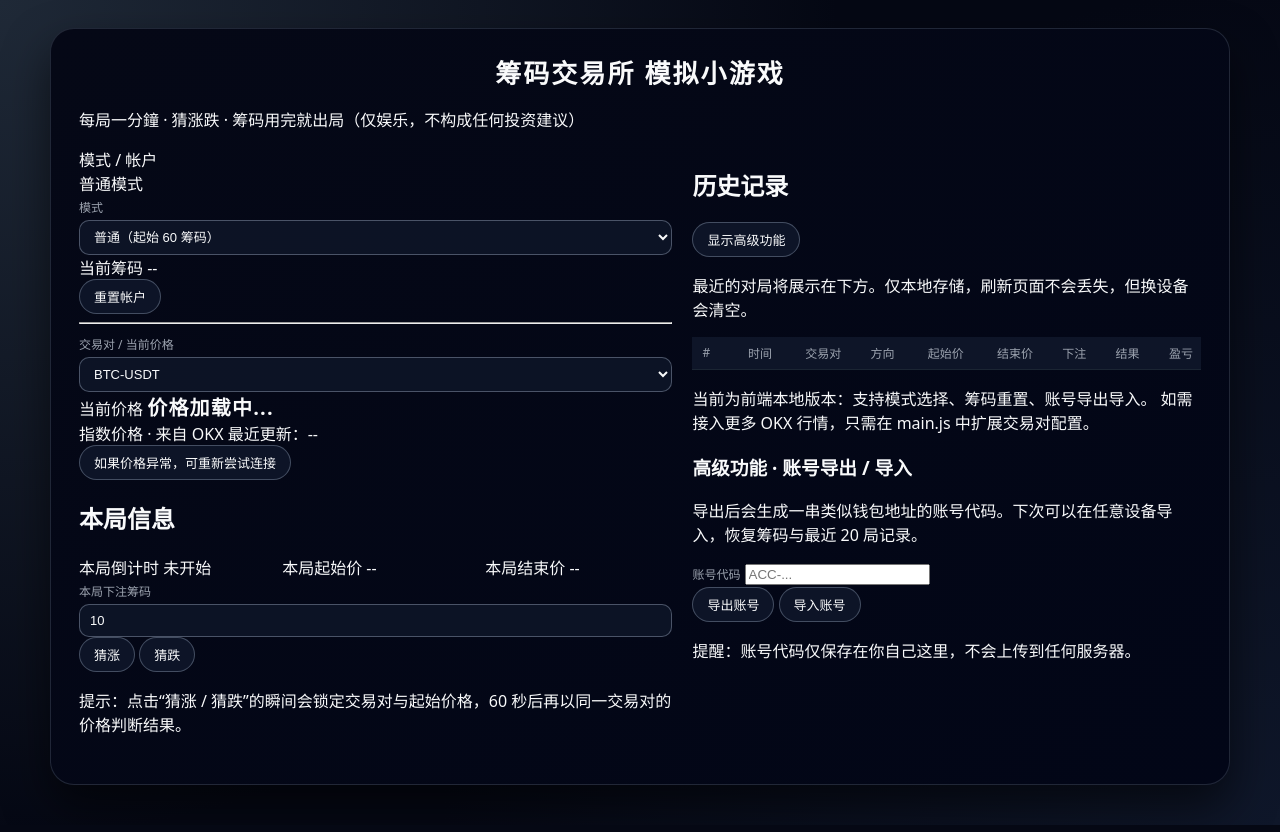
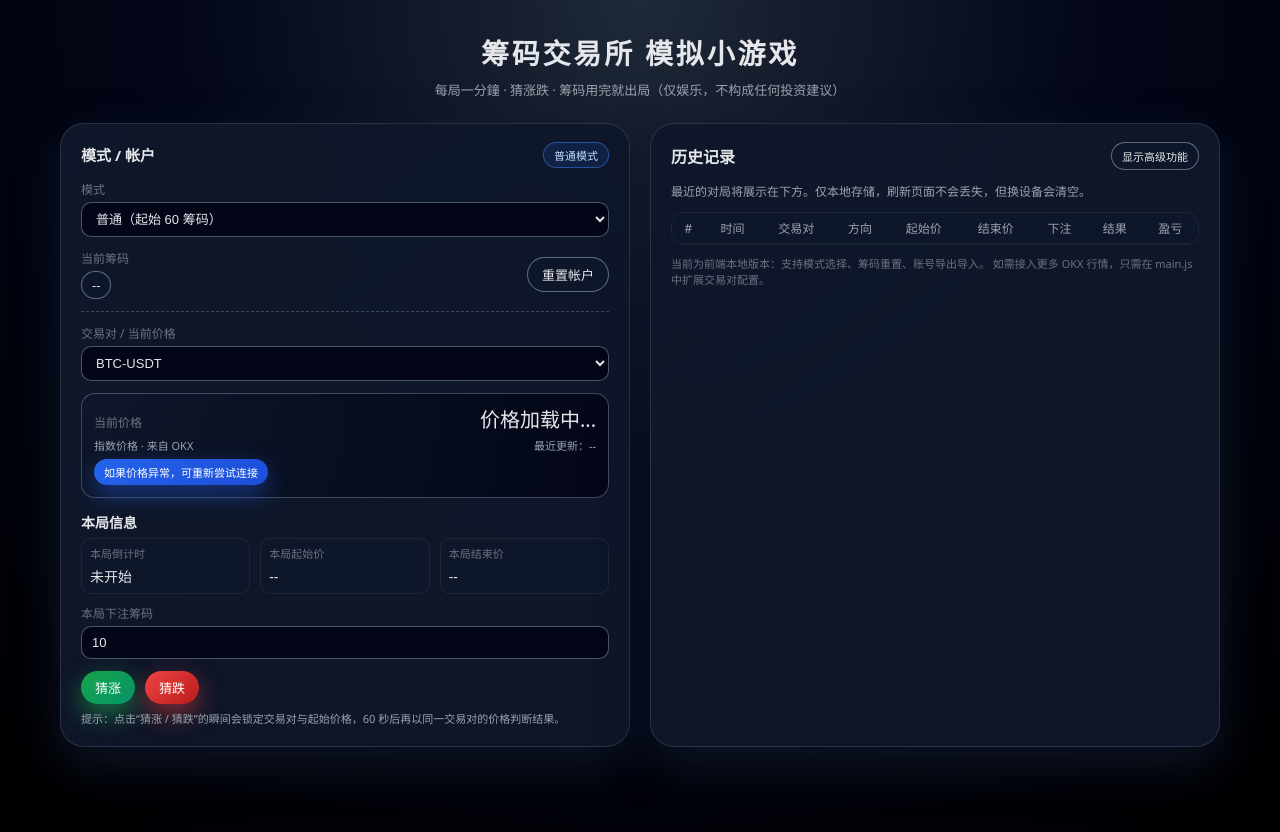
Before and after one commit to jihong0726/rocket-predict-game, a plain HTML site: page index.html in a window 1280 px wide. Drawn offline with Linux system fonts and the light colour scheme.

Commit message:
Update style.css

```diff
--- a/style.css
+++ b/style.css
@@ -1,510 +1,404 @@
-/* ===== 基础设定 ===== */
+:root {
+  --bg: #050816;
+  --bg-elevated: #0b1020;
+  --bg-elevated-soft: #11172a;
+  --border-subtle: rgba(255, 255, 255, 0.08);
+  --accent: #3b82f6;
+  --accent-soft: rgba(59, 130, 246, 0.15);
+  --accent-success: #22c55e;
+  --accent-danger: #ef4444;
+  --text: #e5e7eb;
+  --text-soft: #9ca3af;
+  --text-muted: #6b7280;
+  --chip-bg: rgba(15, 23, 42, 0.9);
+  --radius-lg: 18px;
+  --radius-xl: 24px;
+  --shadow-soft: 0 18px 45px rgba(15, 23, 42, 0.85);
+}
+
 *,
 *::before,
 *::after {
   box-sizing: border-box;
 }
 
-:root {
-  --bg-main: #050814;
-  --bg-card: #0c1020;
-  --bg-card-soft: #111527;
-  --accent: #3b82f6;
-  --accent-soft: rgba(59, 130, 246, 0.12);
-  --accent-strong: #22c55e;
-  --accent-red: #fb5252;
-  --border-subtle: #262b3f;
-  --text-main: #f9fafb;
-  --text-soft: #9ca3af;
-  --text-muted: #6b7280;
-  --danger: #ef4444;
-  --radius-lg: 18px;
-  --radius-md: 12px;
-  --radius-sm: 999px;
-  --shadow-soft: 0 22px 45px rgba(0, 0, 0, 0.55);
-  --transition-fast: 0.16s ease-out;
-  --transition-med: 0.22s ease-out;
+body {
+  margin: 0;
+  min-height: 100vh;
+  background: radial-gradient(circle at top, #1f2937 0, #020617 45%, #000 100%);
+  color: var(--text);
+  font-family: system-ui, -apple-system, BlinkMacSystemFont, "SF Pro Text",
+    "PingFang SC", "Microsoft YaHei", sans-serif;
+  -webkit-font-smoothing: antialiased;
 }
 
-html,
-body {
-  margin: 0;
-  padding: 0;
-  min-height: 100%;
+.app {
+  max-width: 1200px;
+  margin: 32px auto 40px;
+  padding: 0 20px 32px;
 }
 
-body {
-  font-family: system-ui, -apple-system, BlinkMacSystemFont, "SF Pro Text",
-    "Segoe UI", sans-serif;
-  background:
-    radial-gradient(circle at top left, #1f2937 0, transparent 55%),
-    radial-gradient(circle at bottom right, #0f172a 0, transparent 55%),
-    var(--bg-main);
-  color: var(--text-main);
+.app-header {
+  text-align: center;
+  margin-bottom: 24px;
 }
 
-/* ===== 页面结构 ===== */
+.app-header h1 {
+  margin: 0 0 8px;
+  font-size: 28px;
+  letter-spacing: 0.1em;
+}
 
-body > div,
-body > main,
-body > #app {
-  /* 兼容不同写法，谁存在就套样式 */
-  max-width: 1180px;
-  margin: 28px auto 40px;
-  padding: 24px 28px 32px;
-  background: linear-gradient(145deg, #050816, #020617);
-  border-radius: 24px;
+.subtitle {
+  margin: 0;
+  font-size: 13px;
+  color: var(--text-soft);
+}
+
+.layout {
+  display: grid;
+  grid-template-columns: minmax(0, 1.1fr) minmax(0, 1.1fr);
+  gap: 20px;
+}
+
+.panel {
+  background: linear-gradient(
+    145deg,
+    rgba(15, 23, 42, 0.98),
+    rgba(15, 23, 42, 0.94)
+  );
+  border-radius: var(--radius-xl);
+  padding: 18px 20px 20px;
   border: 1px solid rgba(148, 163, 184, 0.2);
   box-shadow: var(--shadow-soft);
 }
 
-/* 顶部标题 */
-
-h1,
-.page-title {
-  margin: 0 0 16px;
-  font-size: 26px;
-  letter-spacing: 0.08em;
-  text-align: center;
+.panel-left {
+  position: relative;
 }
 
-h1 span,
-.page-subtitle {
-  display: block;
-  margin-top: 6px;
-  font-size: 13px;
-  font-weight: 400;
-  color: var(--text-muted);
+.panel-right {
+  position: relative;
 }
 
-/* 顶部说明条 */
-
-.header-bar {
+/* Panel header */
+.panel-header {
   display: flex;
-  flex-wrap: wrap;
-  gap: 10px;
+  justify-content: space-between;
   align-items: center;
-  justify-content: center;
-  font-size: 12px;
-  color: var(--text-muted);
-  margin-bottom: 18px;
-}
-
-/* ===== 布局：左操作区 + 右历史区 ===== */
-
-.layout {
-  display: grid;
-  grid-template-columns: minmax(0, 1.4fr) minmax(0, 1.2fr);
-  gap: 20px;
-}
-
-@media (max-width: 960px) {
-  body > div,
-  body > main,
-  body > #app {
-    margin: 12px;
-    padding: 18px 16px 24px;
-  }
-  .layout {
-    grid-template-columns: minmax(0, 1fr);
-  }
-}
-
-/* ===== 卡片基础样式 ===== */
-
-.card {
-  background: radial-gradient(circle at top left, #1e293b 0, #020617 52%);
-  border-radius: var(--radius-lg);
-  border: 1px solid rgba(148, 163, 184, 0.16);
-  padding: 18px 18px 16px;
-  position: relative;
-  overflow: hidden;
-}
-
-.card::before {
-  content: "";
-  position: absolute;
-  inset: 0;
-  background: radial-gradient(
-    circle at top right,
-    rgba(59, 130, 246, 0.12),
-    transparent 55%
-  );
-  opacity: 0.6;
-  pointer-events: none;
-}
-
-.card-inner {
-  position: relative;
-  z-index: 1;
-}
-
-.card-title {
-  font-size: 14px;
-  font-weight: 500;
-  margin-bottom: 10px;
-  display: flex;
-  align-items: center;
-  gap: 6px;
-}
-
-.card-title span.badge {
-  padding: 2px 8px;
-  border-radius: var(--radius-sm);
-  font-size: 11px;
-  color: var(--accent);
-  background: var(--accent-soft);
-}
-
-.card-subtext {
-  font-size: 12px;
-  color: var(--text-muted);
   margin-bottom: 12px;
 }
 
-/* ===== 表单控件、按钮 ===== */
+.tab-title-main {
+  font-size: 15px;
+  font-weight: 600;
+}
 
-label {
+.mode-badge {
+  font-size: 11px;
+  padding: 4px 10px;
+  border-radius: 999px;
+  background: rgba(37, 99, 235, 0.14);
+  color: #bfdbfe;
+  border: 1px solid rgba(59, 130, 246, 0.5);
+}
+
+.panel-title {
+  margin: 0;
+  font-size: 16px;
+}
+
+.panel-subtitle {
+  margin: 0 0 12px;
   font-size: 12px;
   color: var(--text-soft);
-  margin-bottom: 4px;
-  display: inline-block;
 }
 
-select,
-input[type="text"],
-input[type="number"] {
+/* Fields */
+.field-group {
+  margin-bottom: 12px;
+}
+
+.field-group.inline {
+  display: flex;
+  align-items: center;
+  justify-content: space-between;
+  gap: 12px;
+}
+
+.field-label {
+  display: block;
+  font-size: 12px;
+  color: var(--text-muted);
+  margin-bottom: 4px;
+}
+
+.select,
+.input {
   width: 100%;
   padding: 8px 10px;
   border-radius: 10px;
-  border: 1px solid rgba(148, 163, 184, 0.45);
-  background: rgba(15, 23, 42, 0.8);
-  color: var(--text-main);
+  border: 1px solid rgba(148, 163, 184, 0.5);
+  background: linear-gradient(145deg, #020617, #020617);
+  color: var(--text);
   font-size: 13px;
   outline: none;
-  transition: border-color var(--transition-fast),
-    box-shadow var(--transition-fast),
-    background var(--transition-fast),
-    transform var(--transition-fast);
 }
 
-select:focus,
-input[type="text"]:focus,
-input[type="number"]:focus {
+.select:focus,
+.input:focus {
   border-color: var(--accent);
   box-shadow: 0 0 0 1px rgba(59, 130, 246, 0.4);
-  background: rgba(15, 23, 42, 1);
-  transform: translateY(-0.5px);
 }
 
-select {
-  cursor: pointer;
+.value-pill {
+  display: inline-flex;
+  align-items: center;
+  justify-content: center;
+  padding: 4px 10px;
+  border-radius: 999px;
+  font-size: 13px;
+  background: var(--chip-bg);
+  border: 1px solid rgba(148, 163, 184, 0.6);
 }
 
-/* 按钮基础 */
-
-button {
+/* Buttons */
+.btn {
   border: none;
+  border-radius: 999px;
+  padding: 7px 14px;
+  font-size: 13px;
   cursor: pointer;
-  font-size: 13px;
-  font-weight: 500;
-  border-radius: var(--radius-sm);
-  padding: 7px 14px;
+  background: linear-gradient(135deg, #2563eb, #1d4ed8);
+  color: white;
   display: inline-flex;
   align-items: center;
   justify-content: center;
   gap: 6px;
-  background: rgba(15, 23, 42, 0.9);
-  color: var(--text-main);
-  border: 1px solid rgba(148, 163, 184, 0.4);
-  transition: background var(--transition-med),
-    border-color var(--transition-med),
-    box-shadow var(--transition-med),
-    transform var(--transition-med),
-    color var(--transition-med);
+  transition: transform 0.08s ease, box-shadow 0.08s ease, background 0.2s ease;
+  box-shadow: 0 10px 24px rgba(37, 99, 235, 0.45);
+  white-space: nowrap;
 }
 
-button:hover {
-  background: rgba(30, 64, 175, 0.9);
-  border-color: rgba(129, 140, 248, 0.9);
-  box-shadow: 0 12px 25px rgba(15, 23, 42, 0.65);
+.btn:hover {
   transform: translateY(-1px);
+  box-shadow: 0 14px 30px rgba(37, 99, 235, 0.65);
 }
 
-button:active {
+.btn:active {
   transform: translateY(0);
+  box-shadow: 0 6px 16px rgba(15, 23, 42, 0.9);
+}
+
+.btn.ghost {
+  background: rgba(15, 23, 42, 0.85);
+  border: 1px solid rgba(148, 163, 184, 0.6);
+  color: var(--text);
   box-shadow: none;
 }
 
-/* 方向按钮 */
-
-.btn-up {
-  background: rgba(22, 163, 74, 0.15);
-  border-color: rgba(22, 163, 74, 0.7);
-  color: #bbf7d0;
+.btn.ghost:hover {
+  background: rgba(30, 64, 175, 0.45);
 }
 
-.btn-up:hover {
-  background: rgba(34, 197, 94, 0.3);
-  border-color: #22c55e;
+.btn.success {
+  background: linear-gradient(135deg, #16a34a, #059669);
+  box-shadow: 0 10px 24px rgba(34, 197, 94, 0.5);
 }
 
-.btn-down {
-  background: rgba(239, 68, 68, 0.15);
-  border-color: rgba(248, 113, 113, 0.8);
-  color: #fee2e2;
+.btn.danger {
+  background: linear-gradient(135deg, #ef4444, #b91c1c);
+  box-shadow: 0 10px 24px rgba(239, 68, 68, 0.5);
 }
 
-.btn-down:hover {
-  background: rgba(248, 113, 113, 0.28);
-  border-color: #f97373;
+.btn.tiny {
+  font-size: 11px;
+  padding: 5px 10px;
 }
 
-/* 价格重试按钮 */
-
-.btn-retry {
-  background: rgba(30, 64, 175, 0.15);
-  border-color: rgba(59, 130, 246, 0.8);
+/* Divider */
+.divider {
+  border: none;
+  border-top: 1px dashed rgba(148, 163, 184, 0.35);
+  margin: 12px 0;
 }
 
-.btn-retry:hover {
-  background: rgba(37, 99, 235, 0.45);
-  border-color: #3b82f6;
+/* Price card */
+.price-card {
+  margin-top: 4px;
+  padding: 10px 12px 12px;
+  border-radius: 14px;
+  background: radial-gradient(circle at top left, #0f172a, #020617);
+  border: 1px solid rgba(148, 163, 184, 0.4);
 }
 
-/* 文本标签、小标题 */
-
-.meta-row {
-  display: flex;
-  flex-wrap: wrap;
-  gap: 12px 18px;
-  font-size: 12px;
-  color: var(--text-soft);
-  margin-bottom: 10px;
-}
-
-.meta-item strong {
-  color: var(--text-main);
-  margin-right: 4px;
-}
-
-/* 当前筹码显示 */
-
-.chips-display {
-  font-size: 13px;
-  display: flex;
-  align-items: center;
-  gap: 10px;
-  margin-top: 4px;
-}
-
-.chips-pill {
-  padding: 4px 10px;
-  border-radius: var(--radius-sm);
-  background: linear-gradient(
-    135deg,
-    rgba(56, 189, 248, 0.14),
-    rgba(129, 140, 248, 0.08)
-  );
-  border: 1px solid rgba(56, 189, 248, 0.5);
-  color: #e0f2fe;
-  font-size: 13px;
-}
-
-/* ===== 价格区域 ===== */
-
-.price-box {
-  display: flex;
-  flex-direction: column;
-  gap: 8px;
-  padding: 12px 12px 11px;
-  border-radius: var(--radius-md);
-  background: radial-gradient(circle at top left, #111827 0, #020617 60%);
-  border: 1px solid rgba(75, 85, 99, 0.9);
-}
-
-.price-main-line {
+.price-row {
   display: flex;
   justify-content: space-between;
   align-items: baseline;
-  gap: 12px;
+  margin-bottom: 4px;
 }
 
-.price-main-label {
-  font-size: 13px;
-  color: var(--text-soft);
+.price-label {
+  font-size: 12px;
+  color: var(--text-muted);
 }
 
 .price-value {
   font-size: 20px;
-  font-weight: 600;
-  letter-spacing: 0.06em;
+  font-variant-numeric: tabular-nums;
 }
 
-.price-source {
+.price-meta {
+  display: flex;
+  justify-content: space-between;
+  font-size: 11px;
+  color: var(--text-soft);
+  margin-bottom: 6px;
+}
+
+/* Round section */
+.round-section {
+  margin-top: 14px;
+}
+
+.section-title {
+  font-size: 14px;
+  margin: 0 0 6px;
+}
+
+.round-grid {
+  display: grid;
+  grid-template-columns: repeat(3, minmax(0, 1fr));
+  gap: 10px;
+  margin-bottom: 10px;
+}
+
+.round-item {
+  padding: 6px 8px;
+  border-radius: 10px;
+  background: rgba(15, 23, 42, 0.9);
+  border: 1px solid rgba(31, 41, 55, 0.9);
+}
+
+.round-label {
+  display: block;
+  font-size: 11px;
+  color: var(--text-muted);
+  margin-bottom: 4px;
+}
+
+.round-value {
+  font-size: 14px;
+  font-variant-numeric: tabular-nums;
+}
+
+.actions-row {
+  display: flex;
+  gap: 10px;
+  margin: 8px 0 6px;
+}
+
+.hint {
+  margin: 0;
+  font-size: 11px;
+  color: var(--text-soft);
+}
+
+/* History table */
+.table-wrapper {
+  max-height: 340px;
+  overflow: auto;
+  border-radius: 14px;
+  border: 1px solid rgba(31, 41, 55, 0.9);
+  background: rgba(15, 23, 42, 0.9);
+}
+
+.history-table {
+  width: 100%;
+  border-collapse: collapse;
+  font-size: 12px;
+}
+
+.history-table thead {
+  position: sticky;
+  top: 0;
+  background: rgba(15, 23, 42, 0.98);
+  z-index: 1;
+}
+
+.history-table th,
+.history-table td {
+  padding: 6px 8px;
+  text-align: center;
+  border-bottom: 1px solid rgba(31, 41, 55, 0.8);
+  white-space: nowrap;
+}
+
+.history-table th {
+  font-weight: 500;
+  color: var(--text-soft);
+}
+
+.history-table tbody tr:nth-child(even) {
+  background: rgba(15, 23, 42, 0.94);
+}
+
+.history-table tbody tr:last-child td {
+  border-bottom: none;
+}
+
+.result-win {
+  color: #4ade80;
+}
+
+.result-lose {
+  color: #f97373;
+}
+
+.footer-tip {
+  margin: 10px 0 0;
   font-size: 11px;
   color: var(--text-muted);
 }
 
-/* 模拟价格提示 */
-
-.price-tag-simulated {
-  font-size: 11px;
-  padding: 2px 8px;
-  border-radius: var(--radius-sm);
-  background: rgba(55, 65, 81, 0.9);
-  border: 1px solid rgba(148, 163, 184, 0.8);
-  color: #e5e7eb;
+/* Advanced panel */
+.advanced-panel {
+  margin-top: 12px;
+  padding: 10px 12px 12px;
+  border-radius: 14px;
+  background: radial-gradient(circle at top right, #020617, #020617);
+  border: 1px solid rgba(107, 114, 128, 0.9);
 }
 
-/* ===== 本局信息区域 ===== */
-
-.round-grid {
-  display: grid;
-  grid-template-columns: repeat(auto-fit, minmax(120px, 1fr));
-  gap: 12px 16px;
-  margin-top: 8px;
+.advanced-title {
+  margin: 0 0 6px;
+  font-size: 13px;
 }
 
-.round-stat {
-  font-size: 12px;
+.advanced-tip {
+  margin: 0 0 10px;
+  font-size: 11px;
   color: var(--text-soft);
 }
 
-.round-stat-value {
-  margin-top: 3px;
-  font-size: 14px;
-  font-weight: 500;
-}
-
-/* 下注和方向 */
-
-.bet-row {
-  display: flex;
-  flex-wrap: wrap;
-  gap: 10px 14px;
-  align-items: center;
-  margin-top: 14px;
-}
-
-/* 重置账号按钮 */
-
-.btn-reset {
-  margin-left: auto;
-  background: rgba(15, 23, 42, 0.9);
-  border-color: rgba(148, 163, 184, 0.5);
-  font-size: 12px;
-}
-
-.btn-reset:hover {
-  background: rgba(30, 64, 175, 0.45);
-}
-
-/* ===== 历史记录表格 ===== */
-
-.history-header-row {
-  display: flex;
-  align-items: center;
-  justify-content: space-between;
-  margin-bottom: 8px;
-}
-
-.history-title {
-  font-size: 14px;
-  font-weight: 500;
-}
-
-.history-sub {
-  font-size: 12px;
+.mini-hint {
+  margin: 6px 0 0;
+  font-size: 10px;
   color: var(--text-muted);
 }
 
-table {
-  width: 100%;
-  border-collapse: collapse;
-  font-size: 12px;
-  margin-top: 6px;
+.hidden {
+  display: none;
 }
 
-thead tr {
-  background: rgba(15, 23, 42, 0.95);
+/* Responsive */
+@media (max-width: 960px) {
+  .layout {
+    grid-template-columns: minmax(0, 1fr);
+  }
+
+  .app {
+    margin-top: 20px;
+  }
 }
-
-th,
-td {
-  padding: 7px 8px;
-  text-align: right;
-  border-bottom: 1px solid rgba(31, 41, 55, 0.9);
-  white-space: nowrap;
-}
-
-th:first-child,
-td:first-child {
-  text-align: left;
-  padding-left: 10px;
-}
-
-th {
-  font-weight: 500;
-  color: #9ca3af;
-}
-
-tbody tr:nth-child(odd) {
-  background: rgba(15, 23, 42, 0.85);
-}
-
-tbody tr:nth-child(even) {
-  background: rgba(15, 23, 42, 0.7);
-}
-
-tbody tr:hover {
-  background: rgba(30, 64, 175, 0.45);
-}
-
-td.profit-positive {
-  color: #4ade80;
-}
-
-td.profit-negative {
-  color: #f97373;
-}
-
-/* 历史记录底部提示 */
-
-.history-footer {
-  margin-top: 10px;
-  font-size: 11px;
-  color: var(--text-muted);
-  line-height: 1.6;
-}
-
-/* 高级功能按钮 */
-
-.btn-advanced-toggle {
-  font-size: 12px;
-  padding-inline: 10px;
-  border-radius: 999px;
-}
-
-/* ===== 底部免责声明 ===== */
-
-.footer-note {
-  margin-top: 18px;
-  font-size: 11px;
-  color: var(--text-muted);
-  line-height: 1.6;
-}
-
-/* ===== 通用小样式 ===== */
-
-.text-danger {
-  color: var(--danger);
-}
-
-.text-soft {
-  color: var(--text-soft);
-}
-
-.text-muted {
-  color: var(--text-muted);
-}
```
